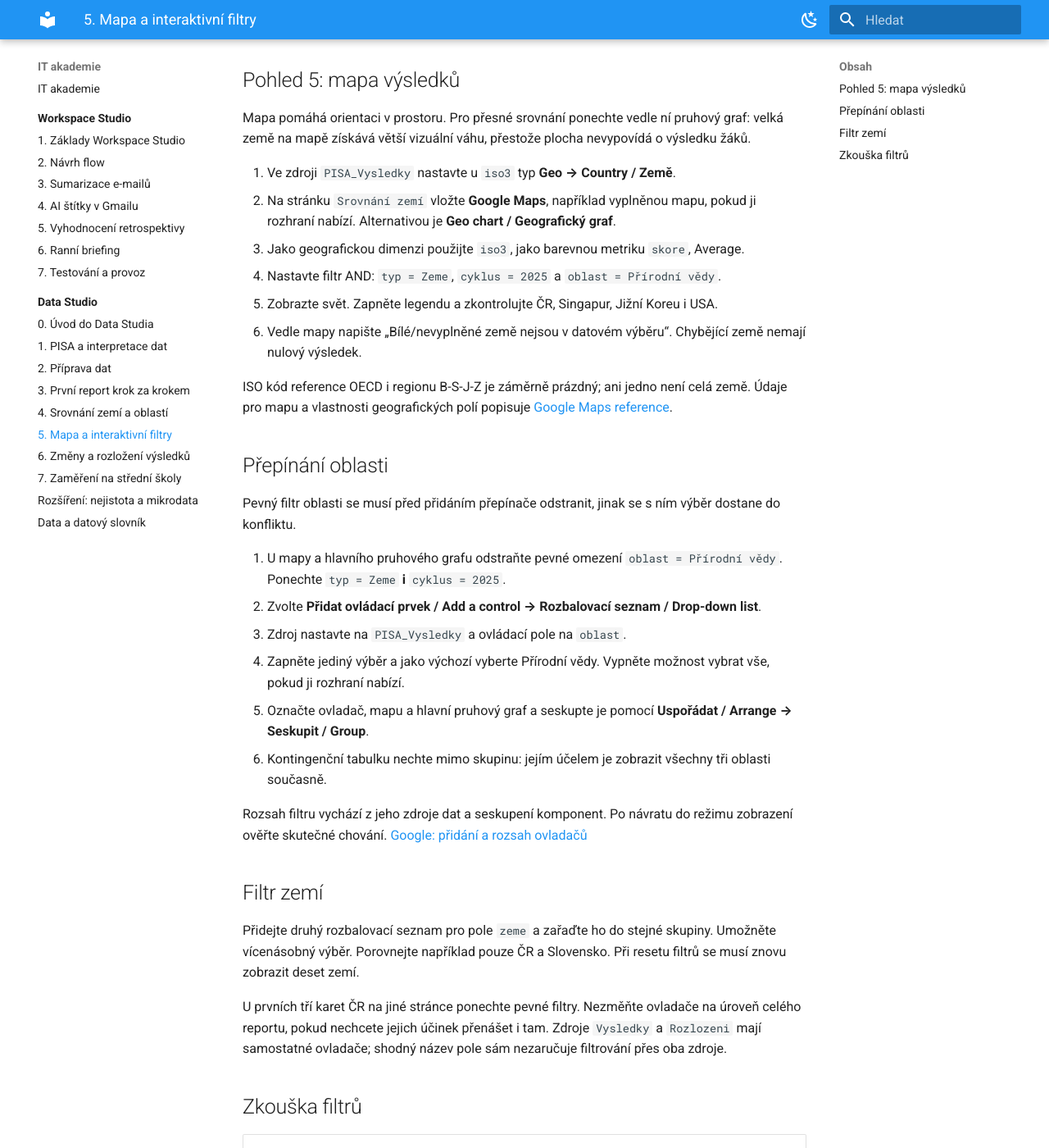
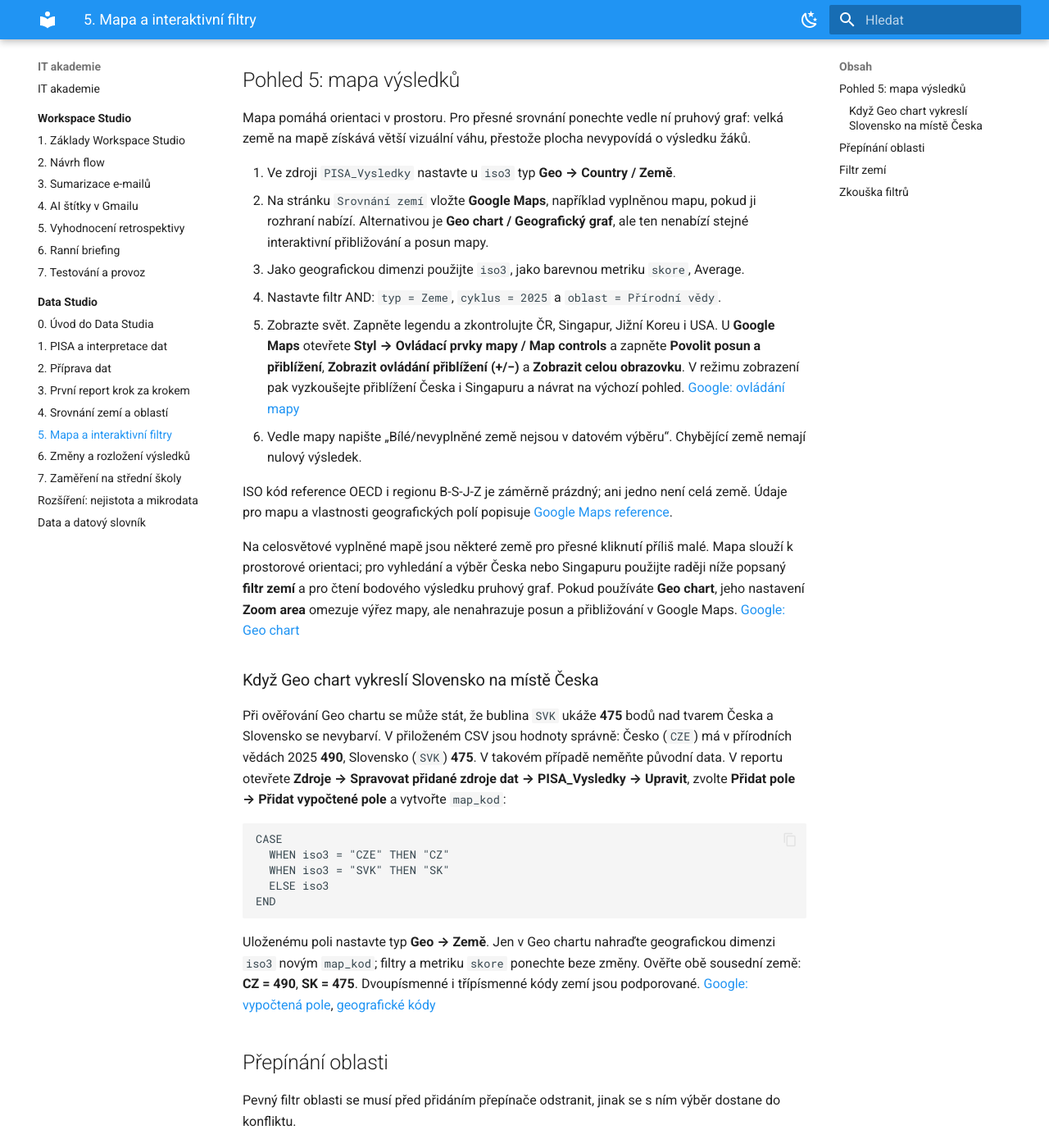
Before and after one commit to faitjaroslav-byte/IT_akademie, an MkDocs documentation site: the page built from docs/looker-studio/05-mapa-a-filtry.md, in a window 1280 px wide and 1400 px high, scrolled down 223 px. Shown: the whole window at 82% size. Built offline with MkDocs 1.6.1 and Material for MkDocs 9.7.7, drawn with Linux system fonts in a browser that asks for light colours; some of the changed text lies outside the part shown.

Commit message:
Document Geo chart country code workaround

````diff
--- a/docs/looker-studio/05-mapa-a-filtry.md
+++ b/docs/looker-studio/05-mapa-a-filtry.md
@@ -10,13 +10,29 @@
 Mapa pomáhá orientaci v prostoru. Pro přesné srovnání ponechte vedle ní pruhový graf: velká země na mapě získává větší vizuální váhu, přestože plocha nevypovídá o výsledku žáků.
 
 1. Ve zdroji `PISA_Vysledky` nastavte u `iso3` typ **Geo → Country / Země**.
-2. Na stránku `Srovnání zemí` vložte **Google Maps**, například vyplněnou mapu, pokud ji rozhraní nabízí. Alternativou je **Geo chart / Geografický graf**.
+2. Na stránku `Srovnání zemí` vložte **Google Maps**, například vyplněnou mapu, pokud ji rozhraní nabízí. Alternativou je **Geo chart / Geografický graf**, ale ten nenabízí stejné interaktivní přibližování a posun mapy.
 3. Jako geografickou dimenzi použijte `iso3`, jako barevnou metriku `skore`, Average.
 4. Nastavte filtr AND: `typ = Zeme`, `cyklus = 2025` a `oblast = Přírodní vědy`.
-5. Zobrazte svět. Zapněte legendu a zkontrolujte ČR, Singapur, Jižní Koreu i USA.
+5. Zobrazte svět. Zapněte legendu a zkontrolujte ČR, Singapur, Jižní Koreu i USA. U **Google Maps** otevřete **Styl → Ovládací prvky mapy / Map controls** a zapněte **Povolit posun a přiblížení**, **Zobrazit ovládání přiblížení (+/−)** a **Zobrazit celou obrazovku**. V režimu zobrazení pak vyzkoušejte přiblížení Česka i Singapuru a návrat na výchozí pohled. [Google: ovládání mapy](https://docs.cloud.google.com/data-studio/google-maps-reference)
 6. Vedle mapy napište „Bílé/nevyplněné země nejsou v datovém výběru“. Chybějící země nemají nulový výsledek.
 
 ISO kód reference OECD i regionu B-S-J-Z je záměrně prázdný; ani jedno není celá země. Údaje pro mapu a vlastnosti geografických polí popisuje [Google Maps reference](https://docs.cloud.google.com/data-studio/google-maps-reference).
+
+Na celosvětové vyplněné mapě jsou některé země pro přesné kliknutí příliš malé. Mapa slouží k prostorové orientaci; pro vyhledání a výběr Česka nebo Singapuru použijte raději níže popsaný **filtr zemí** a pro čtení bodového výsledku pruhový graf. Pokud používáte **Geo chart**, jeho nastavení **Zoom area** omezuje výřez mapy, ale nenahrazuje posun a přibližování v Google Maps. [Google: Geo chart](https://docs.cloud.google.com/data-studio/geo-chart-reference)
+
+### Když Geo chart vykreslí Slovensko na místě Česka
+
+Při ověřování Geo chartu se může stát, že bublina `SVK` ukáže **475** bodů nad tvarem Česka a Slovensko se nevybarví. V přiloženém CSV jsou hodnoty správně: Česko (`CZE`) má v přírodních vědách 2025 **490**, Slovensko (`SVK`) **475**. V takovém případě neměňte původní data. V reportu otevřete **Zdroje → Spravovat přidané zdroje dat → PISA_Vysledky → Upravit**, zvolte **Přidat pole → Přidat vypočtené pole** a vytvořte `map_kod`:
+
+```text
+CASE
+  WHEN iso3 = "CZE" THEN "CZ"
+  WHEN iso3 = "SVK" THEN "SK"
+  ELSE iso3
+END
+```
+
+Uloženému poli nastavte typ **Geo → Země**. Jen v Geo chartu nahraďte geografickou dimenzi `iso3` novým `map_kod`; filtry a metriku `skore` ponechte beze změny. Ověřte obě sousední země: **CZ = 490**, **SK = 475**. Dvoupísmenné i třípísmenné kódy zemí jsou podporované. [Google: vypočtená pole](https://docs.cloud.google.com/data-studio/add-edit-and-troubleshoot-calculated-fields), [geografické kódy](https://docs.cloud.google.com/data-studio/geo-dimension-reference)
 
 ## Přepínání oblasti
 
@@ -33,7 +49,7 @@ Rozsah filtru vychází z jeho zdroje dat a seskupení komponent. Po návratu do
 
 ## Filtr zemí
 
-Přidejte druhý rozbalovací seznam pro pole `zeme` a zařaďte ho do stejné skupiny. Umožněte vícenásobný výběr. Porovnejte například pouze ČR a Slovensko. Při resetu filtrů se musí znovu zobrazit deset zemí.
+Přidejte druhý rozbalovací seznam pro pole `zeme` a zařaďte ho do stejné skupiny. Umožněte vícenásobný výběr. Vyhledejte v něm nejprve Česko a Singapur bez klikání na malé plochy mapy; poté porovnejte například pouze ČR a Slovensko. Při resetu filtrů se musí znovu zobrazit deset zemí.
 
 U prvních tří karet ČR na jiné stránce ponechte pevné filtry. Nezměňte ovladače na úroveň celého reportu, pokud nechcete jejich účinek přenášet i tam. Zdroje `Vysledky` a `Rozlozeni` mají samostatné ovladače; shodný název pole sám nezaručuje filtrování přes oba zdroje.
 
````
